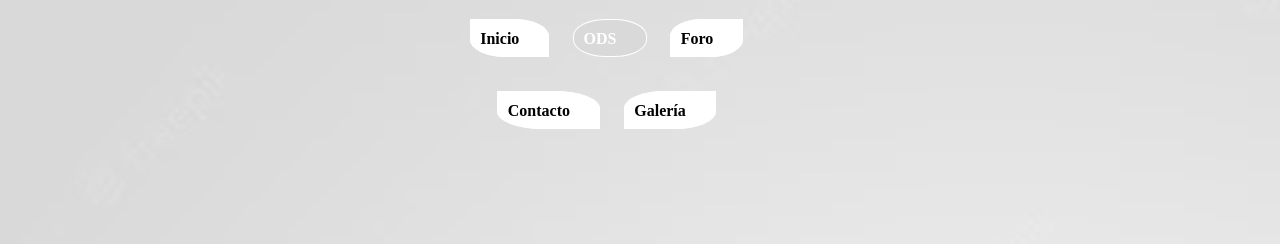
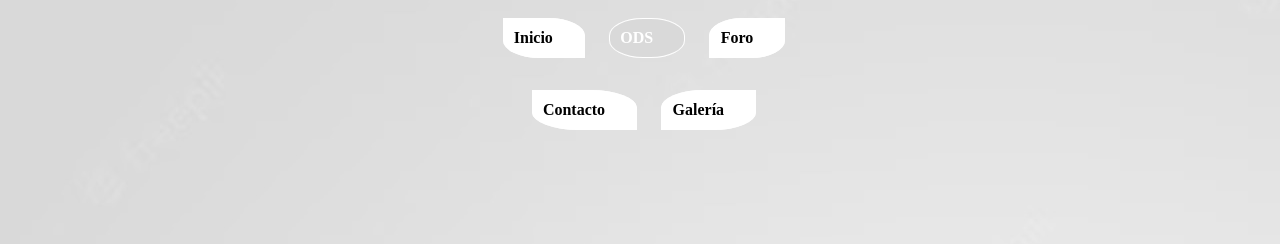
Before and after one commit to openbraillebook/openbraillebook.github.io, a plain HTML site: page Paginas/Citas.html in a window 1280 px wide. Shown: the part 117-361 px from the top of the page. Drawn offline with Linux system fonts and the light colour scheme.

Commit message:
Add files via upload

```diff
--- a/CSS/Casas.css
+++ b/CSS/Casas.css
@@ -26,7 +26,7 @@ header h1 {
 nav {
 	 height: 10px;
 	 padding-top: 1px;
-	 padding-left: 5%;
+	 margin-left:auto;margin-right:auto;
 	 width: 80%;
 	 text-align: center;
 	 height: 35px;
@@ -35,8 +35,12 @@ nav {
 nav ul {list-style-type: none;
 	 color: black;
 	 text-align: center;
+	 padding-left:0px;
 
 	 }
+ul{
+	margin-left:-13px;
+}
 
 nav ul li {
 	 display: inline;
--- a/CSS/Citas.css
+++ b/CSS/Citas.css
@@ -26,7 +26,7 @@ header h1 {
 nav {
 	 height: 10px;
 	 padding-top: 1px;
-	 padding-left: 5%;
+	 margin-left:auto;margin-right:auto;
 	 width: 80%;
 	 text-align: center;
 	 height: 35px;
@@ -35,8 +35,12 @@ nav {
 nav ul {list-style-type: none;
 	 color: black;
 	 text-align: center;
+	 padding-left:0px;
 
 	 }
+ul{
+	margin-left:-13px;
+}
 
 nav ul li {
 	 display: inline;
@@ -233,8 +237,9 @@ main div a {
   height: auto;
   margin: 5% auto;
   border-radius: 10px;
-  padding-top: 10%;
+  padding-top: 20px;
   padding-bottom: 20px;
   background-image: url(../Fotos/Fondos/f1.jpg);
   padding-left: 30px;
+  border:1px solid black;
 }
--- a/CSS/Cronologia.css
+++ b/CSS/Cronologia.css
@@ -26,14 +26,21 @@ header {
 nav {
 	 height: 10px;
 	 padding-top: 1px;
+	 margin-left:auto;margin-right:auto;
 	 width: 80%;
+	 text-align: center;
 	 height: 35px;
 	 }
 
 nav ul {list-style-type: none;
 	 color: black;
-	 margin-left: 5%;
+	 text-align: center;
+	 padding-left:0px;
+
 	 }
+ul{
+	margin-left:-13px;
+}
 
 nav ul li {
 	 display: inline;
--- a/CSS/Galeria.css
+++ b/CSS/Galeria.css
@@ -26,7 +26,7 @@ header h1 {
 nav {
 	 height: 10px;
 	 padding-top: 1px;
-	 padding-left: 5%;
+	 margin-left:auto;margin-right:auto;
 	 width: 80%;
 	 text-align: center;
 	 height: 35px;
@@ -35,8 +35,12 @@ nav {
 nav ul {list-style-type: none;
 	 color: black;
 	 text-align: center;
+	 padding-left:0px;
 
 	 }
+ul{
+	margin-left:-13px;
+}
 
 nav ul li {
 	 display: inline;
--- a/CSS/Personajes.css
+++ b/CSS/Personajes.css
@@ -26,7 +26,7 @@ header h1 {
 nav {
 	 height: 10px;
 	 padding-top: 1px;
-	 padding-left: 5%;
+	 margin-left:auto;margin-right:auto;
 	 width: 80%;
 	 text-align: center;
 	 height: 35px;
@@ -35,8 +35,12 @@ nav {
 nav ul {list-style-type: none;
 	 color: black;
 	 text-align: center;
+	 padding-left:0px;
 
 	 }
+ul{
+	margin-left:-13px;
+}
 
 nav ul li {
 	 display: inline;
```
